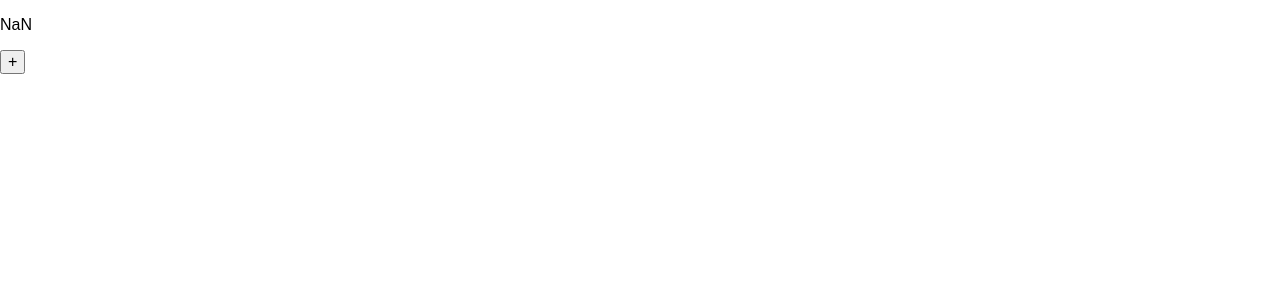
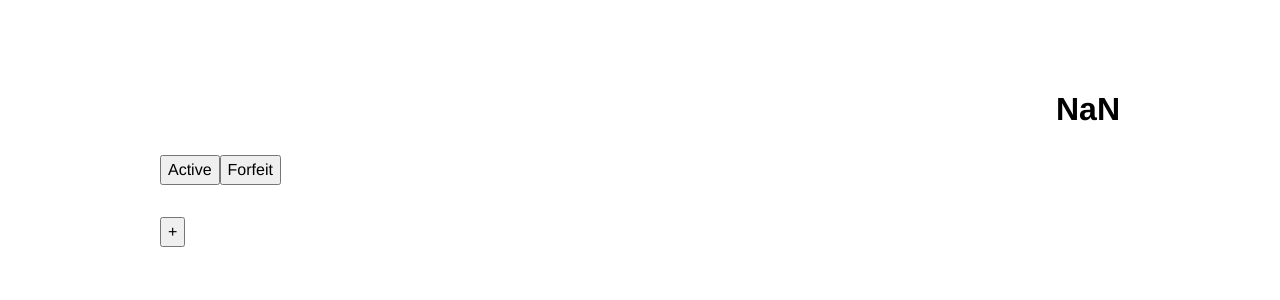
Before and after one commit to dhkaneda/mori.io, a React app: page / in a window 1280 px wide. Shown: the top 300 px of the page. Built offline with nearby package versions, Linux system fonts and the light colour scheme; the HTML template or start-up script is replaced by a standard one.

Commit message:
Initial styling

```diff
--- a/client/src/components/contracts/contractAdd.jsx
+++ b/client/src/components/contracts/contractAdd.jsx
@@ -69,6 +69,7 @@ const ContractAdd = () => {
             setGoal(target.value);
           }}
         />
+        <br />
         <select
           name="collateral"
           id="collateralSelect"
@@ -81,6 +82,7 @@ const ContractAdd = () => {
           <option value="credits">$$$</option>
           <option value="life">life</option>
         </select>
+        <br />
         {collateral === 'credits' ? selectCollateralOption : null}
         <DatePicker
           selected={targetDate}
@@ -90,7 +92,9 @@ const ContractAdd = () => {
           timeCaption="time"
           dateFormat="MMMM d, yyyy h:mm aa"
         />
+        <br />
         <input type="submit" value="Submit" />
+        <br />
         <button type="button" onClick={() => setAddContractDisplay(false)}>x</button>
       </form>
     </div>
--- a/client/src/components/contracts/contractItem.jsx
+++ b/client/src/components/contracts/contractItem.jsx
@@ -1,17 +1,30 @@
 import React from 'react';
 import CountdownDigits from '../countdown/countdownDigits';
 
-const ContractItem = ({ contract }) => {
+const ContractItem = ({ contract, setInactive }) => {
   return (
-    <div>
-      <h3>{contract.goal}</h3>
-      <p>
-        {contract.collateral.type}
-      </p>
-      <p>
-        {contract.collateral.type === 'credits' ? contract.collateral.collateralOption : null}
-      </p>
-      <CountdownDigits targetDate={Date.parse(contract.targetDate)} />
+    <div className="card">
+      <div className="card-content">
+        <h2>{contract.goal}</h2>
+        <div className="card-details">
+          <p>
+            <span>
+              {contract.collateral.type}
+            </span>
+            <span>
+              //
+            </span>
+            <span>
+              {contract.collateral.type === 'credits' ? contract.collateral.collateralOption : null}
+            </span>
+          </p>
+        </div>
+      </div>
+      <div className="card-footer">
+        <p>
+          <CountdownDigits targetDate={Date.parse(contract.targetDate)} setInactive={setInactive} />
+        </p>
+      </div>
     </div>
   );
 };
--- a/client/src/components/contracts/contractList.jsx
+++ b/client/src/components/contracts/contractList.jsx
@@ -1,4 +1,5 @@
 import React, { useContext, useEffect } from 'react';
+import moment from 'moment';
 // import sampleData from '../countdown/sampleData.json';
 import ContractItem from './contractItem';
 import ContextContract from './contextContract';
@@ -23,10 +24,25 @@ const ContractList = () => {
 
   return (
     <div>
-      {contracts && contracts.map((contract) => {
-        return <ContractItem key={contract.id} contract={contract} />;
-      })}
-      {addContractDisplay ? <ContractAdd /> : <button type="button" value="+" onClick={() => setAddContractDisplay(true)}>+</button>}
+      <button>Active</button>
+      <button>Forfeit</button>
+      <section className="flex-container">
+        {contracts && contracts.map((contract) => {
+          let displayedContract;
+          const now = moment();
+
+          if (moment(contract.targetDate).isBefore(now)) {
+            contract.activeStatus = false;
+            localStorage.setItem('contracts', JSON.stringify(contracts));
+            displayedContract = null;
+          } else {
+            displayedContract = <ContractItem key={contract.id} contract={contract} />;
+          }
+
+          return displayedContract;
+        })}
+        {addContractDisplay ? <ContractAdd /> : <button type="button" value="+" onClick={() => setAddContractDisplay(true)}>+</button>}
+      </section>
     </div>
   );
 };
--- a/client/src/components/countdown/countdownDigits.jsx
+++ b/client/src/components/countdown/countdownDigits.jsx
@@ -24,17 +24,9 @@ const CountdownDigits = ({ targetDate }) => {
   });
 
   if (parseInt(secondsLeft, 10) < 1) {
-    return (
-      <p>
-        Forfeit.
-      </p>
-    );
+    return 'Forfeit.';
   }
-  return (
-    <p>
-      {secondsLeft}
-    </p>
-  );
+  return secondsLeft;
 };
 
 export default CountdownDigits;
--- a/client/src/components/countdown/deathdayCountdown.jsx
+++ b/client/src/components/countdown/deathdayCountdown.jsx
@@ -20,7 +20,9 @@ const DeathdayCountdown = () => {
   return (
     <div>
       <div onClick={() => setInputDisplay(!inputDisplay)}>
-        <CountdownDigits targetDate={deathday} />
+        <h1>
+          <CountdownDigits targetDate={deathday} />
+        </h1>
       </div>
       { inputDisplay && <DeathdayInput />}
     </div>
--- a/client/src/components/countdown/mainCountdown.jsx
+++ b/client/src/components/countdown/mainCountdown.jsx
@@ -2,10 +2,10 @@ import React from 'react';
 // import DeathdayInput from './deathdayInput';
 import DeathdayCountdown from './deathdayCountdown';
 
-const Countdown = () => (
+const MainCountdown = () => (
   <div>
     <DeathdayCountdown />
   </div>
 );
 
-export default Countdown;
+export default MainCountdown;
--- a/client/src/index.jsx
+++ b/client/src/index.jsx
@@ -3,6 +3,7 @@ import ReactDOM from 'react-dom';
 
 // STYLES
 import './styles/normalize.css';
+import './styles/styles.css';
 import 'react-datepicker/dist/react-datepicker.css';
 
 // COMPONENTS
--- /dev/null
+++ b/client/src/styles/styles.css
@@ -0,0 +1,43 @@
+body {
+  font-family: "Helvetica", "Arial", sans-serif;
+  margin: 0 auto;
+  max-width: 60em;
+  line-height: 1.5;
+  padding: 4em 1em;
+}
+
+h1 {
+  font-size: xx-large;
+  text-align: end;
+}
+
+.flex-container {
+  margin-top: 1em;
+  padding-top: 1em;
+  display: flex;
+}
+
+.card {
+  position: relative;
+  border: 1px solid #efefef;
+  height: 300px;
+  width: 200px;
+}
+
+.card-content {
+  padding: 30px 30px 110px;
+}
+
+.card-details {
+  text-align: end;
+  position: absolute;
+  right: 20px;
+  bottom: 100px;
+}
+
+.card-footer {
+  position: absolute;
+  text-align: end;
+  bottom: 0;
+  right: 20px;
+}
```
